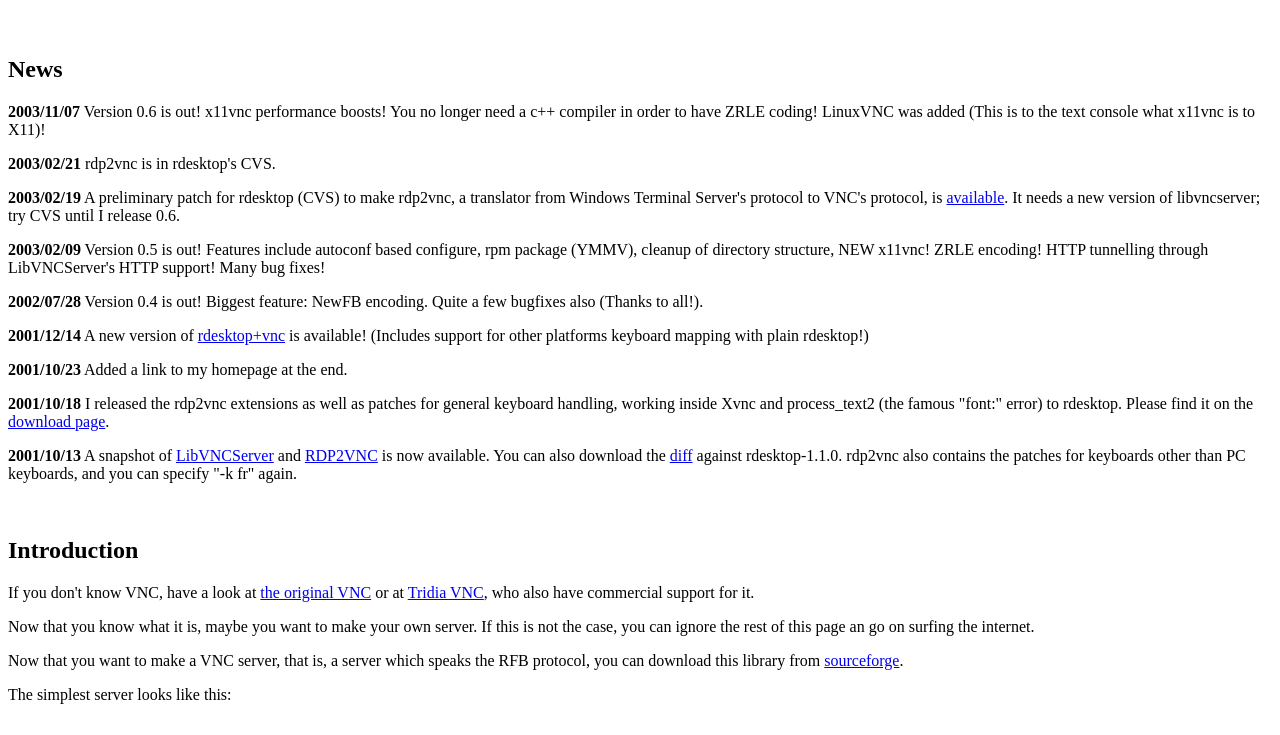
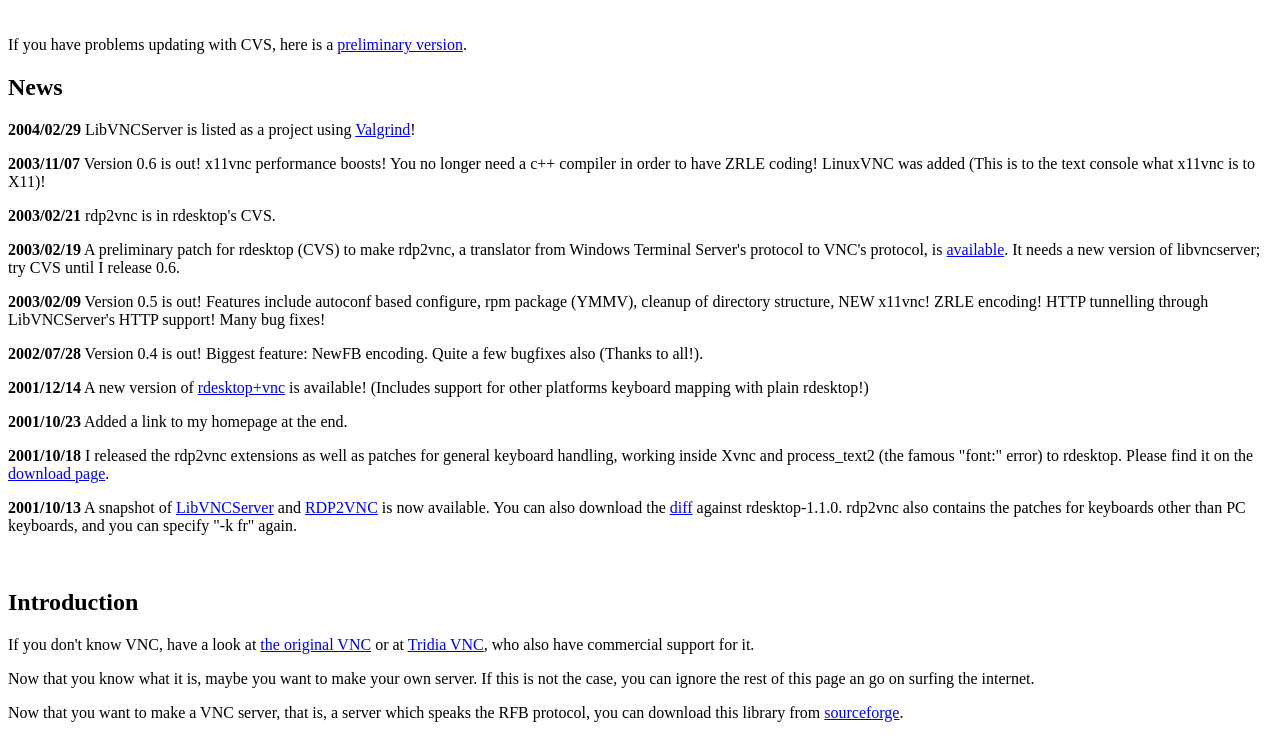
Before and after one commit to LibVNC/libvncserver, a plain HTML site: page index.html in a window 1280 px wide. Shown: the part 48-783 px from the top of the page. Drawn offline with Linux system fonts and the light colour scheme.

Commit message:
link to pre.tar.gz, mention valgrind

```diff
--- a/index.html
+++ b/index.html
@@ -8,7 +8,13 @@
     <h1>LibVNCServer</h1>
 
 <br>
+
+    If you have problems updating with CVS, here is a <a href=LibVNCServer-0.7pre.tar.gz>preliminary version</a>.
+<p>
+
     <h2> News </h2>
+    <strong>2004/02/29</strong> LibVNCServer is listed as a project using <a href=http://valgrind.kde.org/>Valgrind</a>!
+<p>
     <strong>2003/11/07</strong> Version 0.6 is out! x11vnc performance boosts! You no longer need a c++ compiler in order to have ZRLE coding! LinuxVNC was added (This is to the text console what x11vnc is to X11)!
 <p>
     <strong>2003/02/21</strong> rdp2vnc is in rdesktop's CVS.
```
